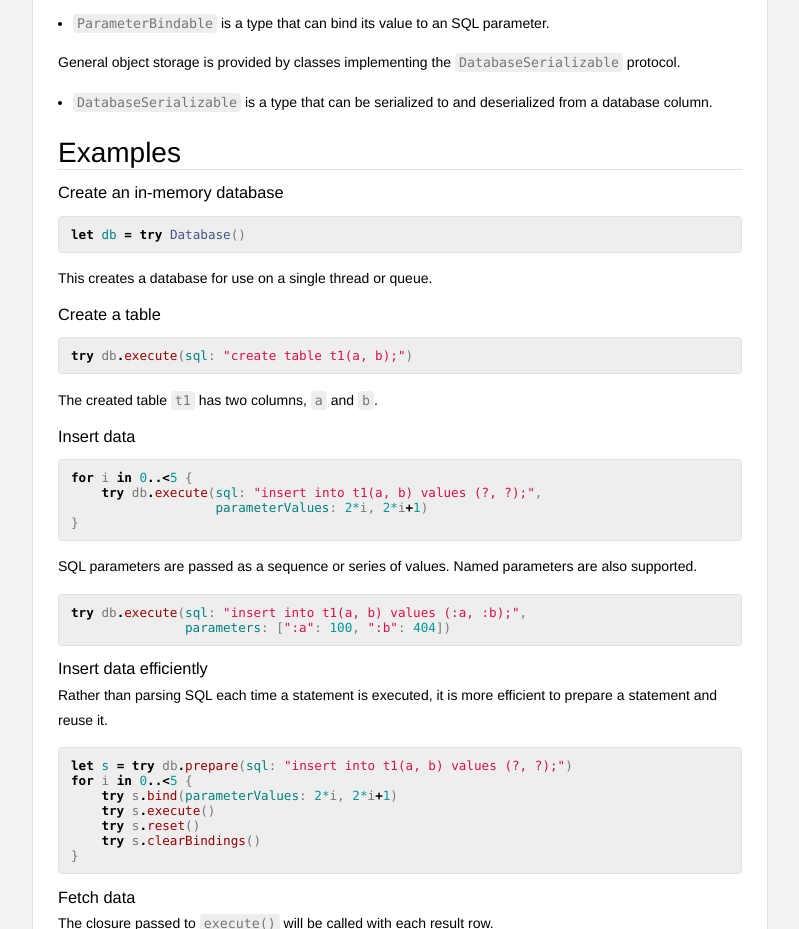
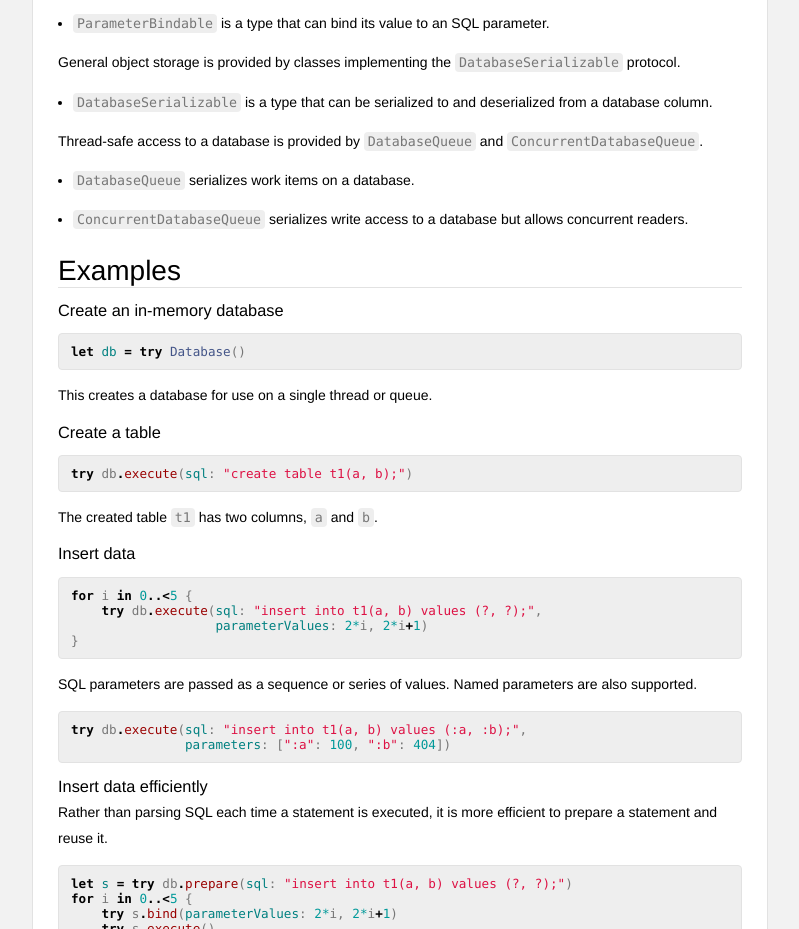
Before and after one commit to feistydog/FeistyDB, a plain HTML site: page docsets/FeistyDB.docset/Contents/Resources/Documents/index.html in a window 1280 px wide. Shown: the part 1747-2676 px from the top of the page, without its empty margins (364-1163 px from the left). Drawn offline with Linux system fonts and the light colour scheme.

Commit message:
Added information on DatabaseQueue and ConcurrentDatabaseQueue to Design

```diff
--- a/docsets/FeistyDB.docset/Contents/Resources/Documents/index.html
+++ b/docsets/FeistyDB.docset/Contents/Resources/Documents/index.html
@@ -259,6 +259,13 @@
 <ul>
 <li><code>DatabaseSerializable</code> is a type that can be serialized to and deserialized from a database column.</li>
 </ul>
+
+<p>Thread-safe access to a database is provided by <code>DatabaseQueue</code> and <code>ConcurrentDatabaseQueue</code>.</p>
+
+<ul>
+<li><p><code>DatabaseQueue</code> serializes work items on a database.</p></li>
+<li><p><code>ConcurrentDatabaseQueue</code> serializes write access to a database but allows concurrent readers.</p></li>
+</ul>
 <a href='#examples' class='anchor' aria-hidden=true><span class="header-anchor"></span></a><h2 id='examples'>Examples</h2>
 <a href='#create-an-in-memory-database' class='anchor' aria-hidden=true><span class="header-anchor"></span></a><h3 id='create-an-in-memory-database'>Create an in-memory database</h3>
 <pre class="highlight swift"><code><span class="k">let</span> <span class="nv">db</span> <span class="o">=</span> <span class="k">try</span> <span class="kt">Database</span><span class="p">()</span>
```
Also changed, not shown: index.html (+7 -0 lines), 1 other file.
